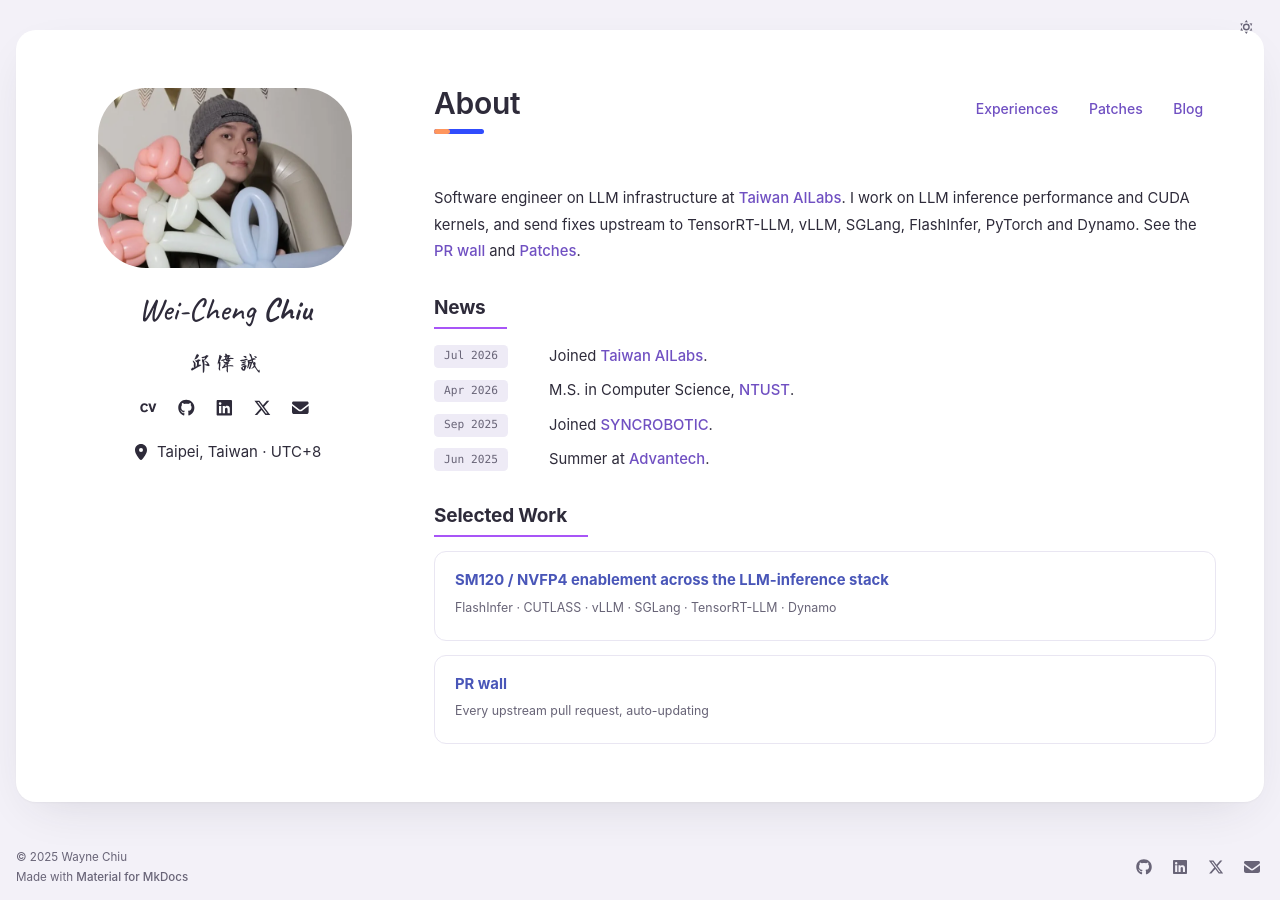
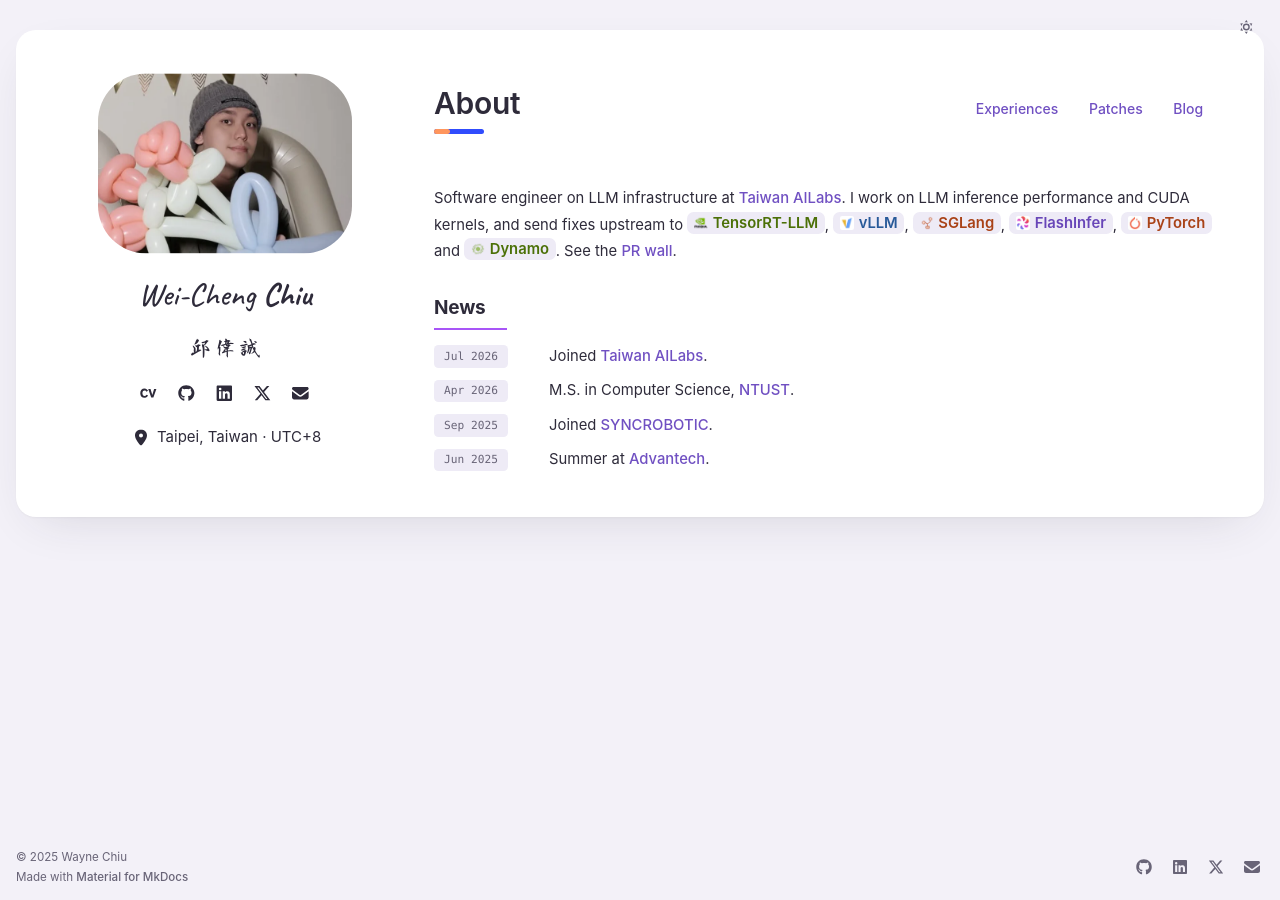
Before and after one commit to waynehacking8/waynehacking8.github.io, an MkDocs documentation site: the page built from docs/index.md, in a window 1280 px wide. Built offline with MkDocs 1.6.1 and Material for MkDocs 9.7.7, drawn with Linux system fonts in a browser that asks for light colours.

Commit message:
Homepage: restore project logo chips, drop Selected Work
Co-Authored-By: Claude Opus 5.5 <noreply@anthropic.com>

```diff
--- a/docs/index.md
+++ b/docs/index.md
@@ -8,8 +8,13 @@ hide:
 
 Software engineer on LLM infrastructure at [Taiwan AILabs](https://ailabs.tw/).
 I work on LLM inference performance and CUDA kernels, and send fixes upstream to
-TensorRT-LLM, vLLM, SGLang, FlashInfer, PyTorch and Dynamo.
-See the [PR wall](https://prs.wayne.is-a.dev) and [Patches](patches.md).
+<a href="https://github.com/NVIDIA/TensorRT-LLM"><span class="chip chip-green"><img src="assets/logos/nvidia.png" alt="" width="64" height="64" />TensorRT-LLM</span></a>,
+<a href="https://github.com/vllm-project/vllm"><span class="chip chip-blue"><img src="assets/logos/vllm.png" alt="" width="64" height="64" />vLLM</span></a>,
+<a href="https://github.com/sgl-project/sglang"><span class="chip chip-orange"><img src="assets/logos/sglang.png" alt="" width="64" height="64" />SGLang</span></a>,
+<a href="https://github.com/flashinfer-ai/flashinfer"><span class="chip chip-purple"><img src="assets/logos/flashinfer.png" alt="" width="64" height="64" />FlashInfer</span></a>,
+<a href="https://github.com/pytorch/pytorch"><span class="chip chip-orange"><img src="assets/logos/pytorch.png" alt="" width="64" height="64" />PyTorch</span></a> and
+<a href="https://github.com/ai-dynamo/dynamo"><span class="chip chip-green"><img src="assets/logos/dynamo.png" alt="" width="64" height="64" />Dynamo</span></a>.
+See the [PR wall](https://prs.wayne.is-a.dev).
 
 ## News
 
@@ -25,19 +30,3 @@ See the [PR wall](https://prs.wayne.is-a.dev) and [Patches](patches.md).
   <dd>Summer at <a href="https://www.advantech.com/en">Advantech</a>.</dd>
 </dl>
 </div>
-
-## Selected Work
-
-<div class="pb-pub" markdown>
-<div markdown>
-<p class="pb-pub-title"><a href="patches/">SM120 / NVFP4 enablement across the LLM-inference stack</a></p>
-<p class="pb-pub-meta">FlashInfer · CUTLASS · vLLM · SGLang · TensorRT-LLM · Dynamo</p>
-</div>
-</div>
-
-<div class="pb-pub" markdown>
-<div markdown>
-<p class="pb-pub-title"><a href="https://prs.wayne.is-a.dev">PR wall</a></p>
-<p class="pb-pub-meta">Every upstream pull request, auto-updating</p>
-</div>
-</div>
```
